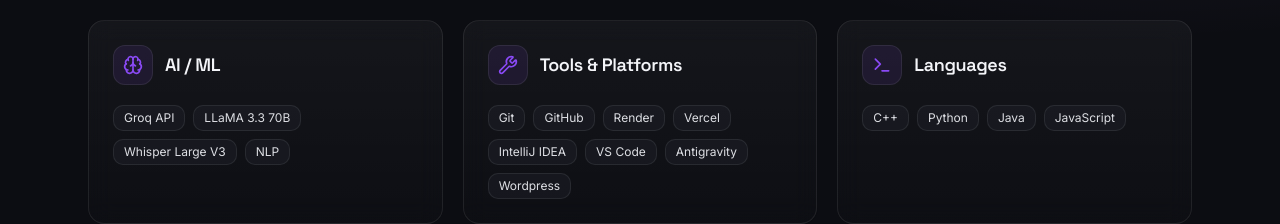
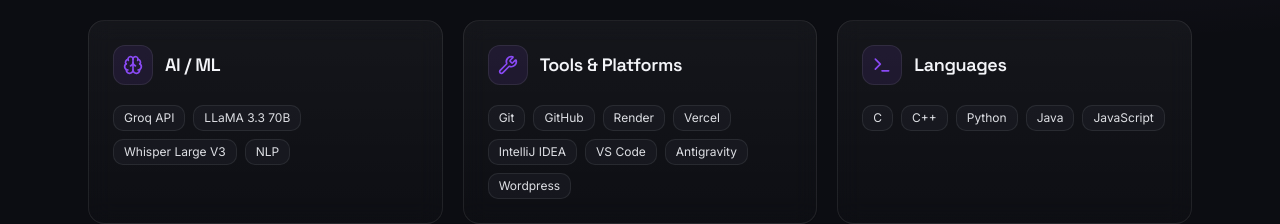
Before and after one commit to boomika-nallasivam/Boomi-Portfolio, a React (Vite) app in the folder portfolio-spa/: page / in a window 1280 px wide. Shown: the part 1865-2089 px from the top of the page. Built offline with nearby package versions, Linux system fonts and the light colour scheme.

Commit message:
Correct language order in Skills component

```diff
--- a/portfolio-spa/src/components/portfolio/Skills.tsx
+++ b/portfolio-spa/src/components/portfolio/Skills.tsx
@@ -7,7 +7,7 @@ const groups = [
   { icon: Database, label: "Database", items: ["Supabase", "PostgreSQL", "SQL"] },
   { icon: Brain, label: "AI / ML", items: ["Groq API", "LLaMA 3.3 70B", "Whisper Large V3", "NLP"] },
   { icon: Wrench, label: "Tools & Platforms", items: ["Git", "GitHub", "Render", "Vercel","IntelliJ IDEA","VS Code" , "Antigravity","Wordpress"] },
-  { icon: Terminal, label: "Languages", items: ["C++", "Python", "Java", "JavaScript"] },
+  { icon: Terminal, label: "Languages", items: ["C","C++", "Python", "Java", "JavaScript"] },
 ];
 
 export function Skills() {
```
